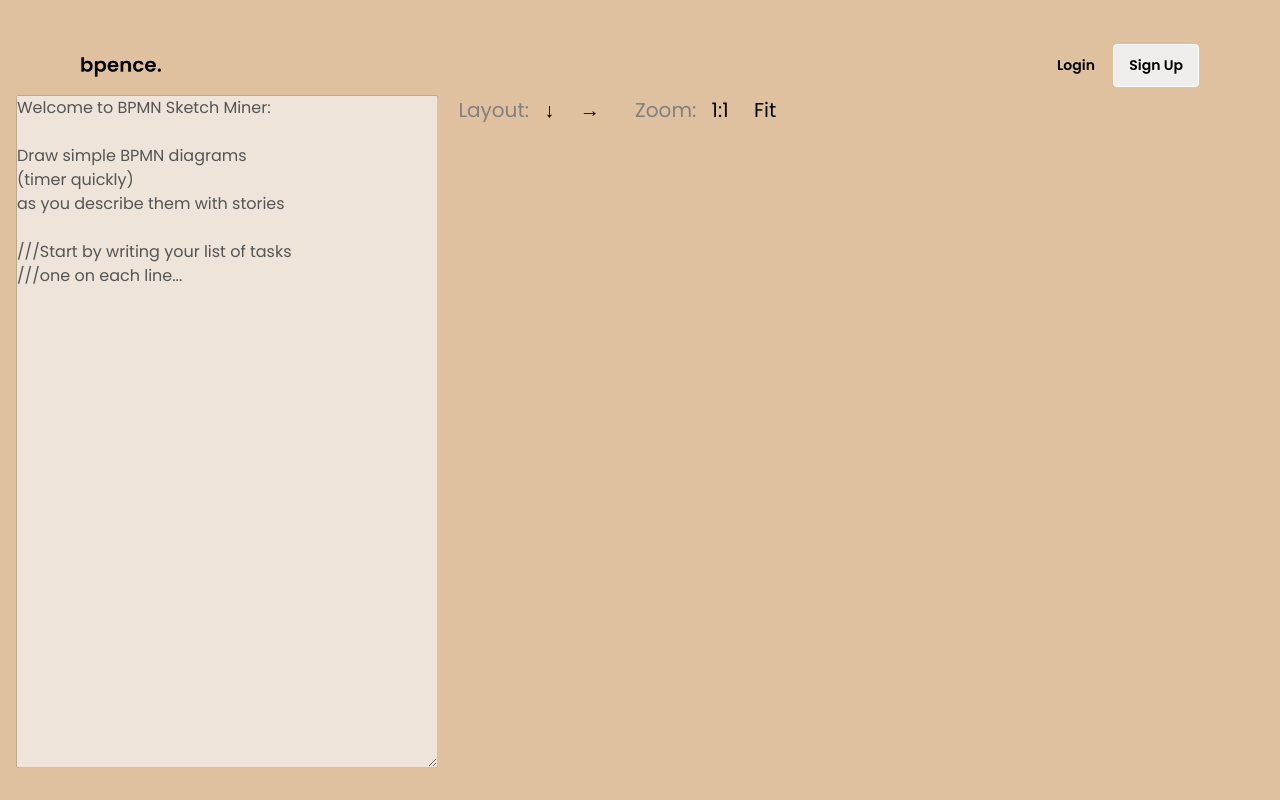
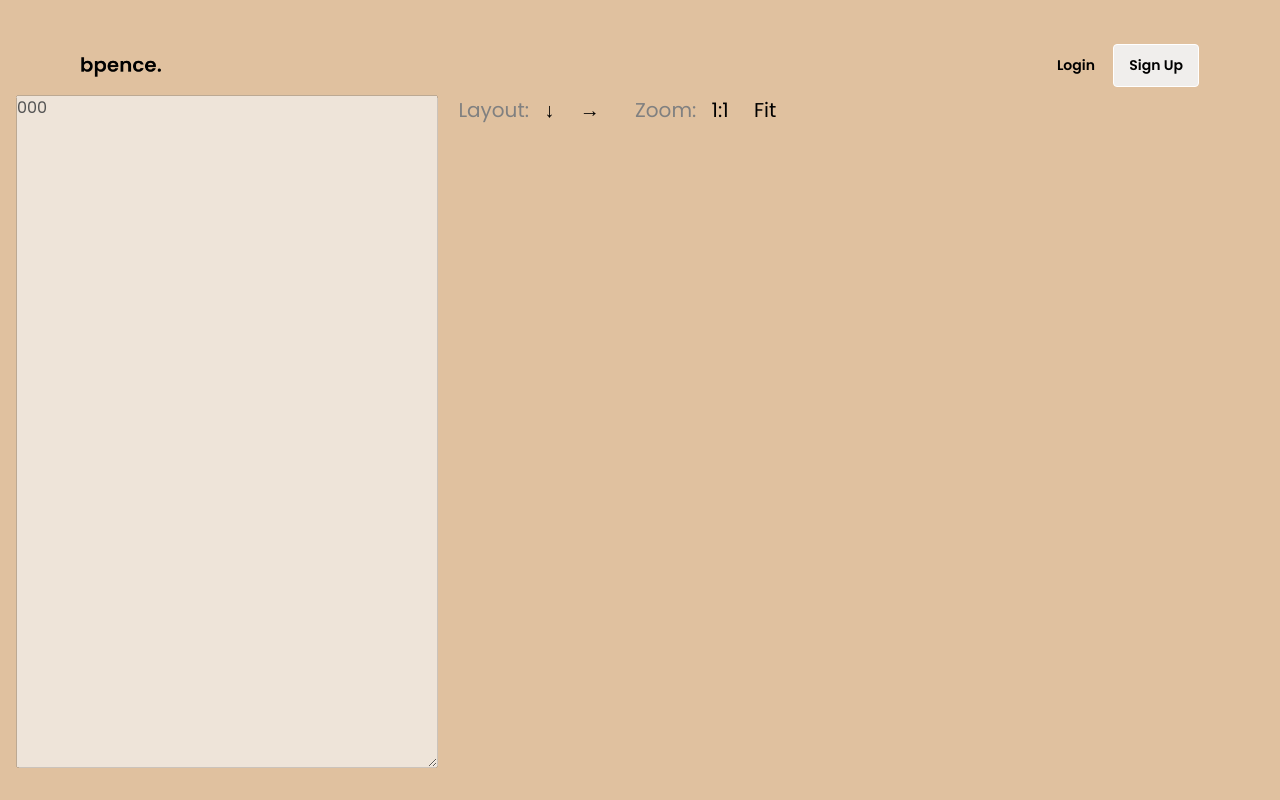
Before and after one commit to AgileRE-2021/bpence, a Django app: page /jajal in a window 1280 px wide. Run offline with Django 3.2, Linux system fonts and the light colour scheme; tables that the repository leaves empty hold one stand-in row (values such as "Sample post").

Commit message:
Integrasi ke BPMN

```diff
--- a/bpency/static/css/konversi.css
+++ b/bpency/static/css/konversi.css
@@ -10,7 +10,6 @@
 
 body {
   background: rgba(44,43,55,1);
-  overflow: hidden; /* Hide scrollbars */
 }
 
 .row {
--- a/bpency/templates/bpency/jajal.html
+++ b/bpency/templates/bpency/jajal.html
@@ -26,16 +26,11 @@
         <a class="close" href="#">&times;</a>
     </aside>
     <main>
+        {%if bpmns%}
         <textarea id="logtext" oninput="live(this.value+'\n',true);" placeholder="What&#39;s your process like today?" disabled>
-Welcome to BPMN Sketch Miner:
-
-Draw simple BPMN diagrams
-(timer quickly)
-as you describe them with stories
-
-///Start by writing your list of tasks
-///one on each line...
+{{bpmns.code}}
         </textarea>
+        {%endif%}
         <div class="second-nav">
             <nav>
                 <span id="button-option-layout">Layout:
--- a/bpency/urls.py
+++ b/bpency/urls.py
@@ -18,6 +18,8 @@ urlpatterns = [
     path('konversi-load', views.konvload, name='loading_konversi'),
     # ex: /konversi/result
     path('konversi/result', views.konvresult, name='hasil_konversi'),
+    # ex: /history
+    path('history', views.histori, name='histori'),
 
     path('jajal', views.jajal, name='jajal'),
 ]
--- a/bpency/views.py
+++ b/bpency/views.py
@@ -83,7 +83,7 @@ def konversi(request):
 
         bpmn = BPMN(code=hasil)
         bpmn.save()
-        return HttpResponseRedirect("/konversi/result")
+        return HttpResponseRedirect("/jajal")
 
     return render(request, 'bpency/konversi.html')
 
@@ -103,8 +103,11 @@ def signup(request):
     return render(request, 'bpency/signup.html')
 
 def jajal(request):
-    bpmn = BPMN.objects.all()
-    return render(request, 'bpency/jajal.html')
+    bpmns = BPMN.objects.last()
+    context = {
+        'bpmns':bpmns,
+    }
+    return render(request, 'bpency/jajal.html',context)
 
 def konvresult(request):
 
@@ -112,3 +115,6 @@ def konvresult(request):
 
 def konvload(request):
     return render(request, 'bpency/konv-load.html')
+
+def histori(request):
+    return render(request, 'bpency/histori.html')
```
